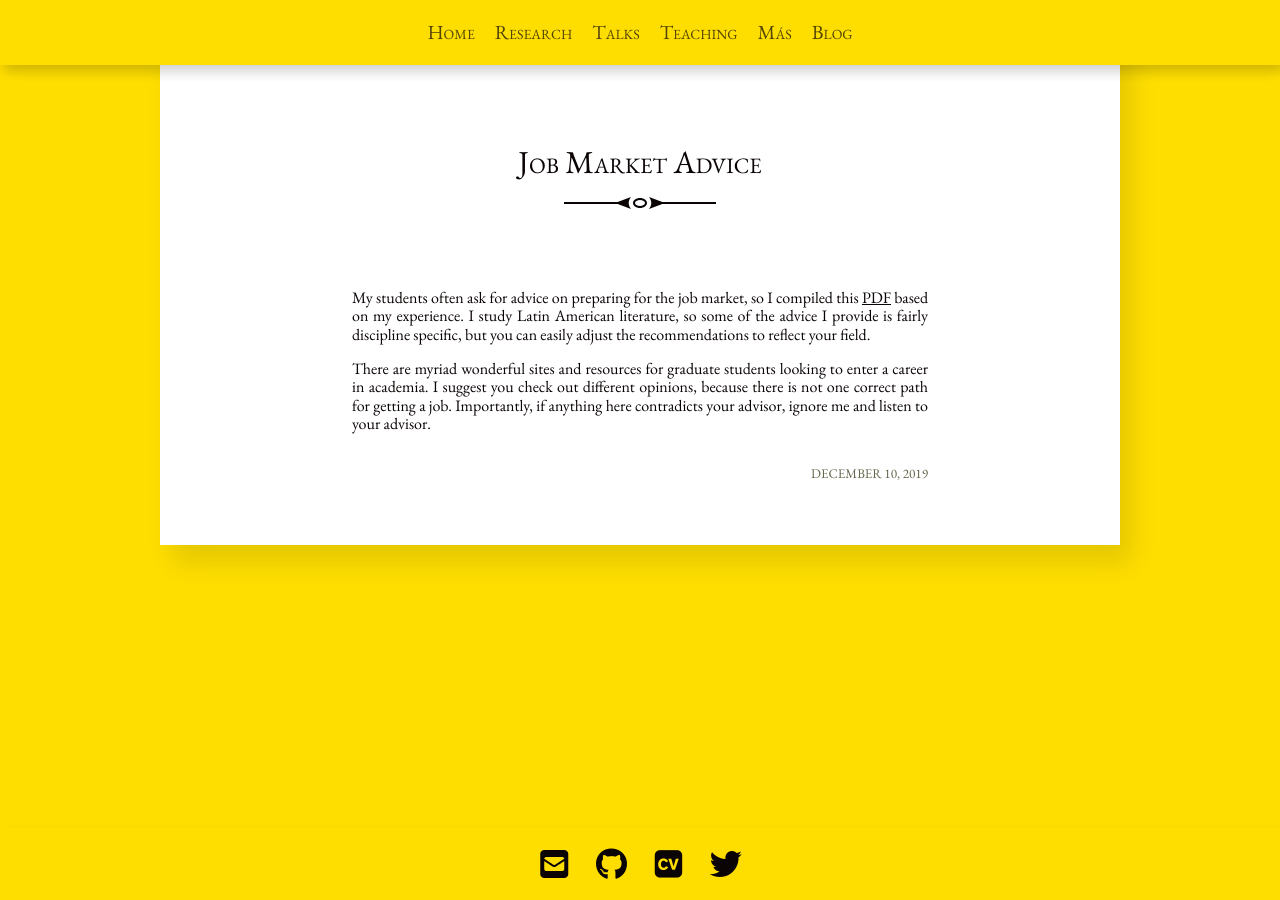
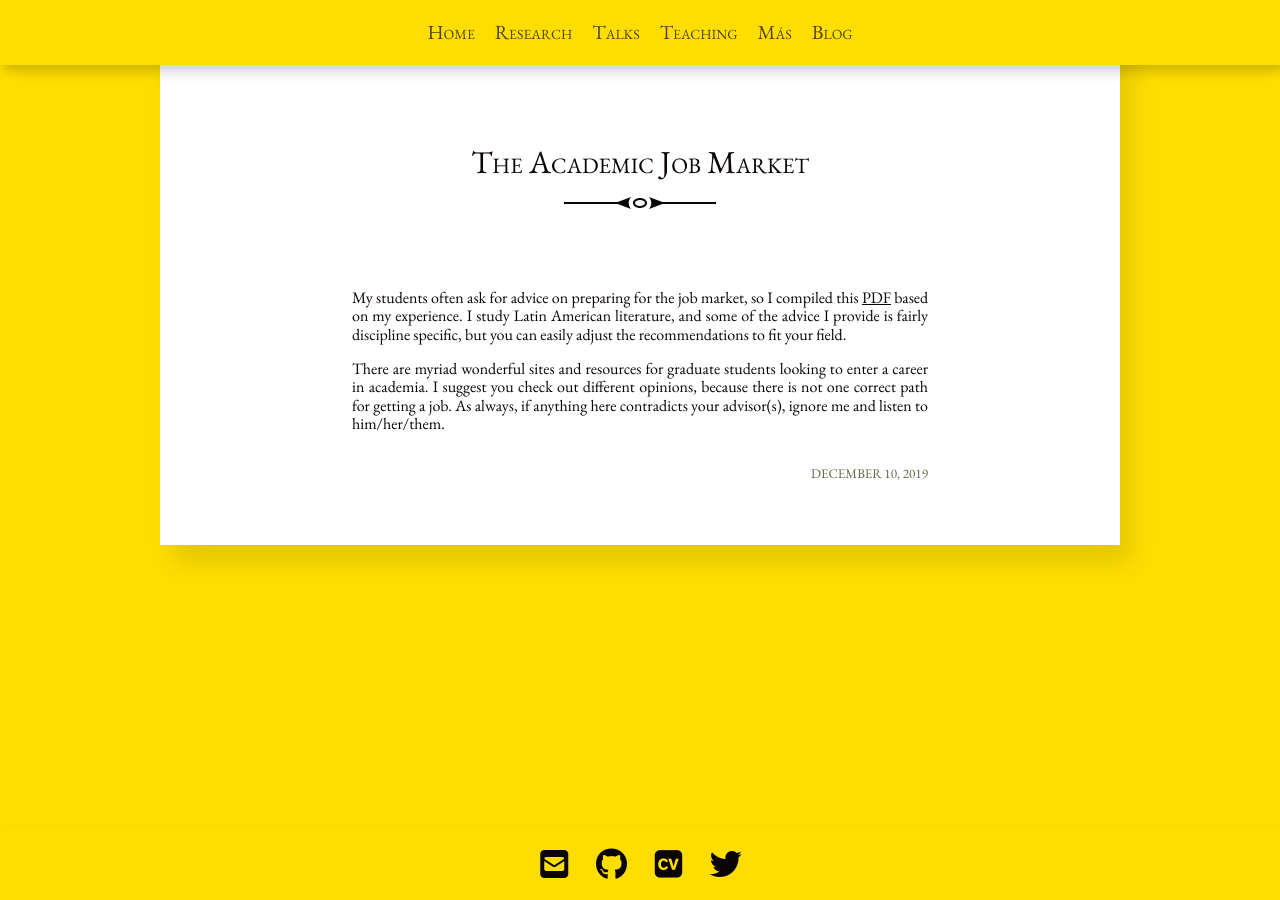
Before and after one commit to dajmcdon/tamara-site, a Jekyll site: the page built from _posts/2019-12-10-job-market-advice.md, in a window 1280 px wide. Built offline with Jekyll 4.4.1, drawn with Linux system fonts in a browser that asks for light colours; nearby versions of some CDN libraries; some web fonts are replaced.

Commit message:
rando fixes updated CV

```diff
--- a/_posts/2019-12-10-job-market-advice.md
+++ b/_posts/2019-12-10-job-market-advice.md
@@ -1,10 +1,10 @@
 ---
 layout: post
-title: "Job Market Advice"
+title: "The Academic Job Market"
 categories: literature
 excerpt: One of the most frequent questions students pose is "How do I prepare for the job market?"...
 ---
 
-My students often ask for advice on preparing for the job market, so I compiled this [PDF](https://tamaraleemitchell.github.io/assets/research/JobMarketAdvice_TLM.pdf) based on my experience. I study Latin American literature, so some of the advice I provide is fairly discipline specific, but you can easily adjust the recommendations to reflect your field.
+My students often ask for advice on preparing for the job market, so I compiled this [PDF](https://tamaraleemitchell.github.io/assets/research/JobMarketAdvice_TLM.pdf) based on my experience. I study Latin American literature, and some of the advice I provide is fairly discipline specific, but you can easily adjust the recommendations to fit your field.
 
-There are myriad wonderful sites and resources for graduate students looking to enter a career in academia. I suggest you check out different opinions, because there is not one correct path for getting a job. Importantly, if anything here contradicts your advisor, ignore me and listen to your advisor.
+There are myriad wonderful sites and resources for graduate students looking to enter a career in academia. I suggest you check out different opinions, because there is not one correct path for getting a job. As always, if anything here contradicts your advisor(s), ignore me and listen to him/her/them.
```
Also changed, not shown: mas.md (+1 -1 lines), 1 other file.
